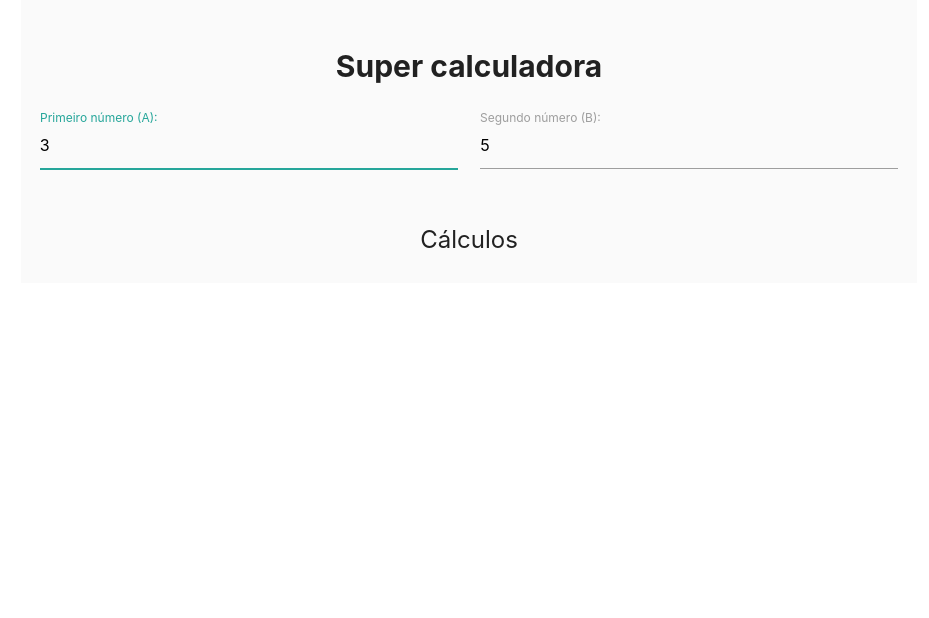
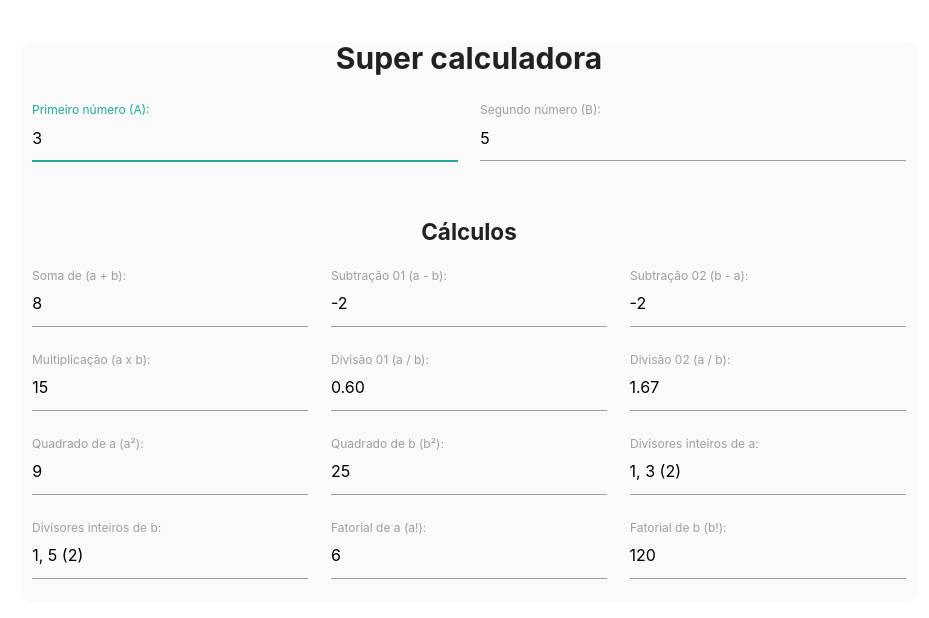
Before and after one commit to JefersonLucas/bootcamp-frontend, a plain HTML site: page trabalho-pratico-01/index.html in a window 1280 px wide. Shown: the whole page, without its empty margins (171-1100 px from the left). Drawn offline with Linux system fonts and the light colour scheme.

Commit message:
#3 Implemented the functionalities of the practical work of module 01

```diff
--- a/trabalho-pratico-01/css/styles.css
+++ b/trabalho-pratico-01/css/styles.css
@@ -1,11 +1,13 @@
+h1,
+h2 {
+  font-weight: bolder;
+}
 h1 {
   font-size: 2rem;
-  font-weight: bolder;
 }
-
 h2 {
-  font-size: 1.6rem;
+  font-size: 1.5rem;
 }
 .container {
-  padding: 0.5rem;
+  border-radius: 10px;
 }
--- a/trabalho-pratico-01/index.html
+++ b/trabalho-pratico-01/index.html
@@ -20,13 +20,13 @@
 
     <div class="row">
       <div class="input-field col s6">
-        <input autofocus id="inputA" type="text" value="3">
-        <label for="inputA" class="active">Primeiro número (A):</label>
+        <input autofocus id="input-a" type="text" value="3">
+        <label for="input-a" class="active">Primeiro número (A):</label>
       </div>
 
       <div class="input-field col s6">
-        <input id="inputB" type="text" value="5">
-        <label for="inputB" class="active">Segundo número (B):</label>
+        <input id="input-b" type="text" value="5">
+        <label for="input-b" class="active">Segundo número (B):</label>
       </div>
     </div>
 
--- a/trabalho-pratico-01/js/script.js
+++ b/trabalho-pratico-01/js/script.js
@@ -0,0 +1,344 @@
+/*
+
+Array de objetos que contem a definição de todos os cálculos do app, que será gerado dinamicamente,
+
+Os atributos são:
+- id: identifica unicamente o objeto
+- description: descrição que será utilizada na tag <label>
+-	calculate: função que será executada em momento oportuno
+-	type: faz o chaveamento que define a ordem e quais parâmetros serão passados para a função acima.
+-	"a-b": indica que a e b serão passados, nesta ordem.
+-	"b-a": indica que b e a serão passados, nesta ordem.
+-	"a": indica que somente "a" será utilizada.
+-	"b": indica que somente "b" será utilizada.
+
+ */
+
+ const globalCalculations = [
+	{
+		id: 1,
+		description: "Soma de (a + b):",
+		calculate: function sumCalculator(a, b) {
+			return parseInt(a) + parseInt(b);
+		},
+		type: "a-b"
+	},
+
+	{
+		id: 2,
+		description: "Subtração 01 (a - b):",
+		calculate: function subCalculator01(a, b) {
+			return parseInt(a) - parseInt(b);
+		},
+		type: "a-b"
+	},
+
+	{
+		id: 3,
+		description: "Subtração 02 (b - a):",
+		calculate: function subCalculator02(a, b) {
+			return parseInt(b) - parseInt(a);
+		},
+		type: "b-a"
+	},
+
+	{
+		id: 4,
+		description: "Multiplicação (a x b):",
+		calculate: function multCalculator(a, b) {
+			return parseInt(a) * parseInt(b);
+		},
+		type: "a-b"
+	},
+
+	{
+		id: 5,
+		description: "Divisão 01 (a / b):",
+		calculate: function divCalculator01(a, b) {
+			const valueA = parseInt(a);
+			const valueB = parseInt(b);
+
+			if(valueB === 0) {
+				return 'Não é possível dividir por 0';
+			} else {
+				const divider = valueA / valueB;
+				return divider.toFixed(2);
+			}
+		},
+		type: "a-b"
+	},
+
+	{
+		id: 6,
+		description: "Divisão 02 (a / b):",
+		calculate: function divCalculator02(b, a) {
+			const valueA = parseInt(a);
+			const valueB = parseInt(b);
+
+			if(valueA === 0) {
+				return 'Não é possível dividir por 0';
+			} else {
+				const divider = valueB / valueA;
+				return divider.toFixed(2);
+			}
+		},
+		type: "b-a"
+	},
+
+	{
+		id: 7,
+		description: "Quadrado de a (a²):",
+		calculate: function squaCalculator01(a) {
+			const square = a * a;
+			return square;
+		},
+		type: "a"
+	},
+
+	{
+		id: 8,
+		description: "Quadrado de b (b²):",
+		calculate: function squaCalculator02(b) {
+			const  square = b * b;
+			return square;
+		},
+		type: "b"
+	},
+
+	{
+		id: 9,
+		description: "Divisores inteiros de a:",
+		calculate: function divIntCalculator01(a) {
+			const integers = []
+			let dividers = null;
+			let dividersToString = null;
+
+			for (let i = 1; i <= a; i++) {
+					if (a % i === 0) {
+						integers.push(i)
+					}
+			}
+
+			dividers = integers.length
+			dividersToString = integers.join(', ')
+
+			return `${dividersToString} (${dividers})`
+		},
+		type: "a"
+	},
+
+	{
+		id: 10,
+		description: "Divisores inteiros de b:",
+		calculate: function divIntCalculator02(b) {
+			const integers = []
+			let dividers = null;
+			let dividersToString = null;
+
+			for (let i = 1; i <= b; i++) {
+					if (b % i === 0) {
+						integers.push(i)
+					}
+			}
+
+			dividers = integers.length
+			dividersToString = integers.join(', ')
+
+			return `${dividersToString} (${dividers})`
+		},
+		type: "b"
+	},
+
+	{
+		id: 11,
+		description: "Fatorial de a (a!):",
+		calculate: function factCalculator01(a) {
+			if(a <= 21) {
+				let count = result = 1;
+
+				while(count <= a) {
+					result *= count;
+					count++;
+				}
+				return result;
+
+			} else {
+				return "Número maior do que 21";
+			}
+		},
+		type: "a"
+	},
+
+	{
+		id: 12,
+		description: "Fatorial de b (b!):",
+		calculate: function factCalculator02(b) {
+			if(b <= 21) {
+				let count = result = 1;
+
+				while(count <= b) {
+					result *= count;
+					count++;
+				}
+				return result;
+
+			} else {
+				return "Número maior do que 21";
+			}
+		},
+		type: "b"
+	}
+];
+
+// Mapeamento dos inputs de interação com o usuário, que estão em index.html.
+
+const globalInputA = document.querySelector("#input-a");
+const globalInputB = document.querySelector("#input-b");
+
+// Tudo começa aqui. A execução desta função está no final deste arquivo.
+
+function start() {
+
+	// Adicionando evento para "escutar" a mudança de valores nos inputs
+	globalInputA.addEventListener("input", handleChangeInputA);
+	globalInputB.addEventListener("input", handleChangeInputB);
+
+	// Efetuando o cálculo inicials
+	calculate();
+}
+
+// Função executada após interação com o usuário, que dispara o cálculo.
+
+function handleChangeInputA() {
+	calculate();
+}
+
+// Função executada após interação com o usuário, que dispara o cálculo.
+function handleChangeInputB() {
+	calculate();
+}
+
+// Principal função do app, que efetua os cálculos e monta a seção "Cálculos" dinamicamente.
+function calculate() {
+
+	// Obtendo os valores de a e b a partir dos inputs.
+	let a = globalInputA.value;
+	let b = globalInputB.value;
+
+	// Obtendo a div onde serão exibidos  todos os cálculos.
+	const divCalculations = document.querySelector("#calculations");
+
+	// Criando div interna que será preenchida dinamicamente.
+	const innerCalculations = document.createElement("div");
+
+	// Adicionando class "row" que faz parte do modelo de grid do Materialize.
+	innerCalculations.classList.add("row");
+
+	// Geração dinâmica dos cálculos
+	for (let i = 0; i < globalCalculations.length; i++) {
+
+		// Apelidando cálculo atual em currentCalculation.
+		let currentCalculation = globalCalculations[i];
+
+		// Montando id único
+		let id = "input-" + currentCalculation.id;
+
+		// Calculando o valor conforme a função calculate e type.
+		let value = getCalculationFrom(
+			currentCalculation.type,
+			currentCalculation.calculate,
+			a,
+			b
+		);
+
+		// Montando os elementos conforme regras do Materialize.
+		let div = getMaterializeDiv();
+		let input = getMaterializeInput(id, value);
+		let label = getMaterializeLabel(id, currentCalculation.description);
+
+		div.appendChild(input);
+		div.appendChild(label);
+		innerCalculations.appendChild(div);
+	}
+
+	// Após o loop, zeramos a div e inserimos innerCalculations como filha.
+	divCalculations.innerHTML = "";
+	divCalculations.appendChild(innerCalculations);
+}
+
+/*
+
+Obtendo uma nova div conforme regras do Materialize no sistema de grid do Materialize:
+-	A div "mãe" tem a class "row" e todos os filhos tem class "col".
+-	12 é o "número mágico" do sistema de grids do Materialize.
+-	s12 indica que, em dispositivos pequemos (small), serão exibidos 12/12 => 1 elemento por linha
+-	m6 indica que, em dispositivos médios (medium), serão exibidos 12/6 => 2 elementos por linha
+-	l4 indica que, em dispositivos grandes (large), serão exibidos 12/4 => 3 elementos por linha
+
+Mais detalhes e configurações podem ser vistos em: https://materializecss.com/grid.html
+
+*/
+function getMaterializeDiv() {
+	const div = document.createElement("div");
+	div.classList.add("input-field", "col", "s12", "m6", "l4");
+
+	return div;
+}
+
+// Obtendo um novo input somente-leitura, com id e value passados por parâmetro
+function getMaterializeInput(id, value) {
+	const input = document.createElement("input");
+	input.readOnly = true;
+	input.type = "text";
+	input.id = id;
+	input.value = value;
+
+	return input;
+}
+
+// Obtendo um novo label, com id e descrição (textContent) passados por parâmetro.
+function getMaterializeLabel(id, description) {
+	const label = document.createElement("label");
+	label.for = id;
+	label.textContent = description;
+	label.classList.add("active");
+
+	return label;
+}
+
+/*
+
+Lógica para identificar qual(is) parâmetro(s) será(ão) utilizado(s) e a respectiva ordem.
+
+calculationFunction chega como parâmetro, e é justamente o atributo "calculate" do objeto "calculations", que é a função a ser executada
+
+*/
+function getCalculationFrom(type, calculationFunction, a, b) {
+	let value = "";
+
+	switch (type) {
+		case "a":
+			value = calculationFunction(a);
+			break;
+
+		case "b":
+			value = calculationFunction(b);
+			break;
+
+		case "a-b":
+			value = calculationFunction(a, b);
+			break;
+
+		case "b-a":
+			value = calculationFunction(b, a);
+			break;
+
+		default:
+			value = "Cálculo não identificado.";
+	}
+
+	return value;
+}
+
+// Início da execução do app
+start();
```
